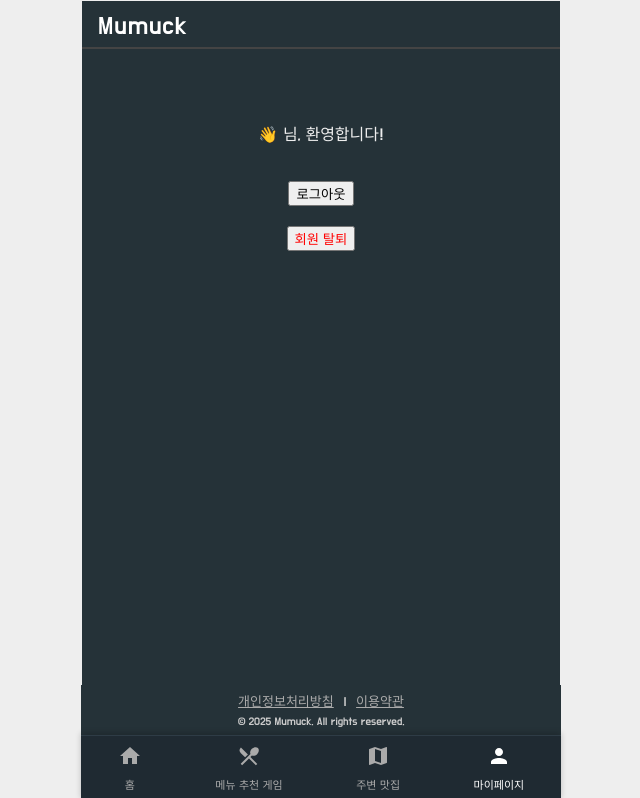
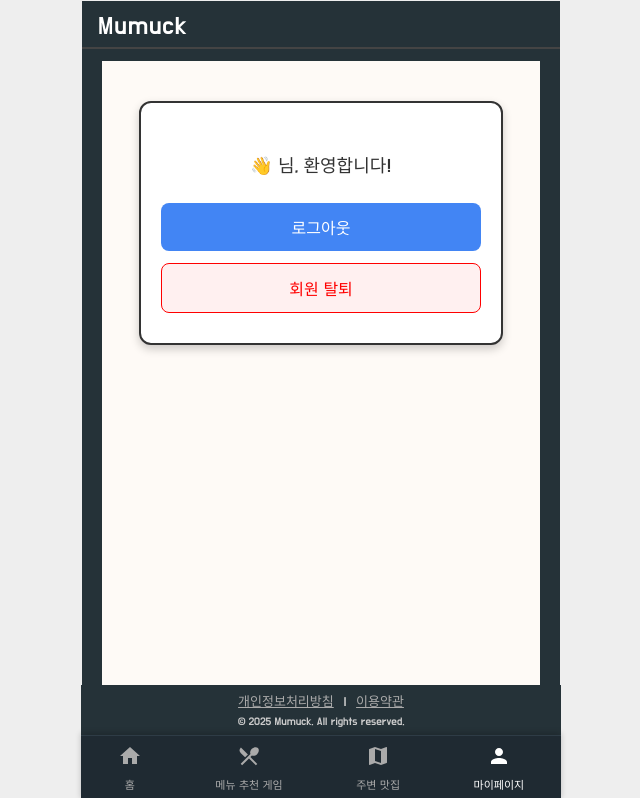
Before and after one commit to YeongjunHwang/mumuck, a React (Create React App) app: page /mypage in a window 1280 px wide. Shown: the top 798 px of the page, without its empty margins (319-959 px from the left). Built offline with nearby package versions, Linux system fonts and the light colour scheme; no server answers; sample sign-in values are in the browser's storage.

Commit message:
Email 추가 로직

```diff
--- a/src/pages/MyPage/MyPage.css
+++ b/src/pages/MyPage/MyPage.css
@@ -1,31 +1,76 @@
 .my-page {
-  padding: 20px;
-  color: #eee;
+  min-height: 100vh;
+  background-color: #fefaf6;
+  padding: 40px 20px;
+  display: flex;
+  flex-direction: column;
+  justify-content: space-between;
+  align-items: center;
+  font-family: 'Do Hyeon', sans-serif;
+  color: #333;
+}
+
+.my-page .user-box {
+  background-color: #fff;
+  border: 2px solid #333;
+  border-radius: 12px;
+  padding: 30px 20px;
+  width: 100%;
+  max-width: 320px;
+  text-align: center;
+  box-shadow: 0 4px 10px rgba(0, 0, 0, 0.2);
+}
+
+.my-page .user-box p {
+  font-size: 18px;
+  margin-bottom: 24px;
+}
+
+.my-page button {
+  display: block;
+  width: 100%;
+  padding: 12px;
+  font-size: 16px;
+  border: none;
+  border-radius: 8px;
+  margin-top: 12px;
+  cursor: pointer;
+  transition: background-color 0.2s ease;
   font-family: 'Do Hyeon', sans-serif;
 }
 
-.my-page h2 {
-  font-size: 22px;
-  margin-bottom: 16px;
+.my-page button:first-of-type {
+  background-color: #4285f4;
+  color: white;
 }
 
-.my-page .footer-link {
-  margin-top: 40px;
-  text-align: center;
-  font-size: 14px;
+.my-page button:first-of-type:hover {
+  background-color: #3367d6;
 }
 
-.my-page .footer-link a {
-  color: #ccc;
+.my-page button:last-of-type {
+  background-color: #fff0f0;
+  color: red;
+  border: 1px solid red;
+}
+
+.my-page button:last-of-type:hover {
+  background-color: #ffe5e5;
+}
+
+.footer-link {
+  margin-top: 60px;
+  font-size: 14px;
+  color: #999;
+  text-align: center;
+}
+
+.footer-link a {
+  color: #888;
   text-decoration: underline;
   transition: color 0.2s ease;
 }
 
-.my-page .footer-link a:hover {
-  color: #f88c6c;
+.footer-link a:hover {
+  color: #ff6f61;
 }
-
-.google-login-wrapper {
-  width: 280px;
-  margin: 0 auto;
-}
--- a/src/pages/MyPage/MyPage.tsx
+++ b/src/pages/MyPage/MyPage.tsx
@@ -71,18 +71,13 @@ const MyPage: React.FC = () => {
   return (
     <div className="my-page">
       {user ? (
-        <div style={{ textAlign: 'center', marginTop: '40px' }}>
+        <div className="user-box">
           <p>👋 <strong>{user.nickname}</strong>님, 환영합니다!</p>
-          <button onClick={handleLogout} style={{ marginTop: '20px' }}>
-            로그아웃
-          </button>
-          <br />
-          <button onClick={handleDeleteAccount} style={{ marginTop: '20px', color: 'red' }}>
-            회원 탈퇴
-          </button>
+          <button onClick={handleLogout}>로그아웃</button>
+          <button onClick={handleDeleteAccount}>회원 탈퇴</button>
         </div>
       ) : (
-        <div style={{ textAlign: 'center', marginTop: '40px' }}>
+        <div className="user-box">
           <button onClick={handleLogin}>Google 로그인</button>
         </div>
       )}
```
